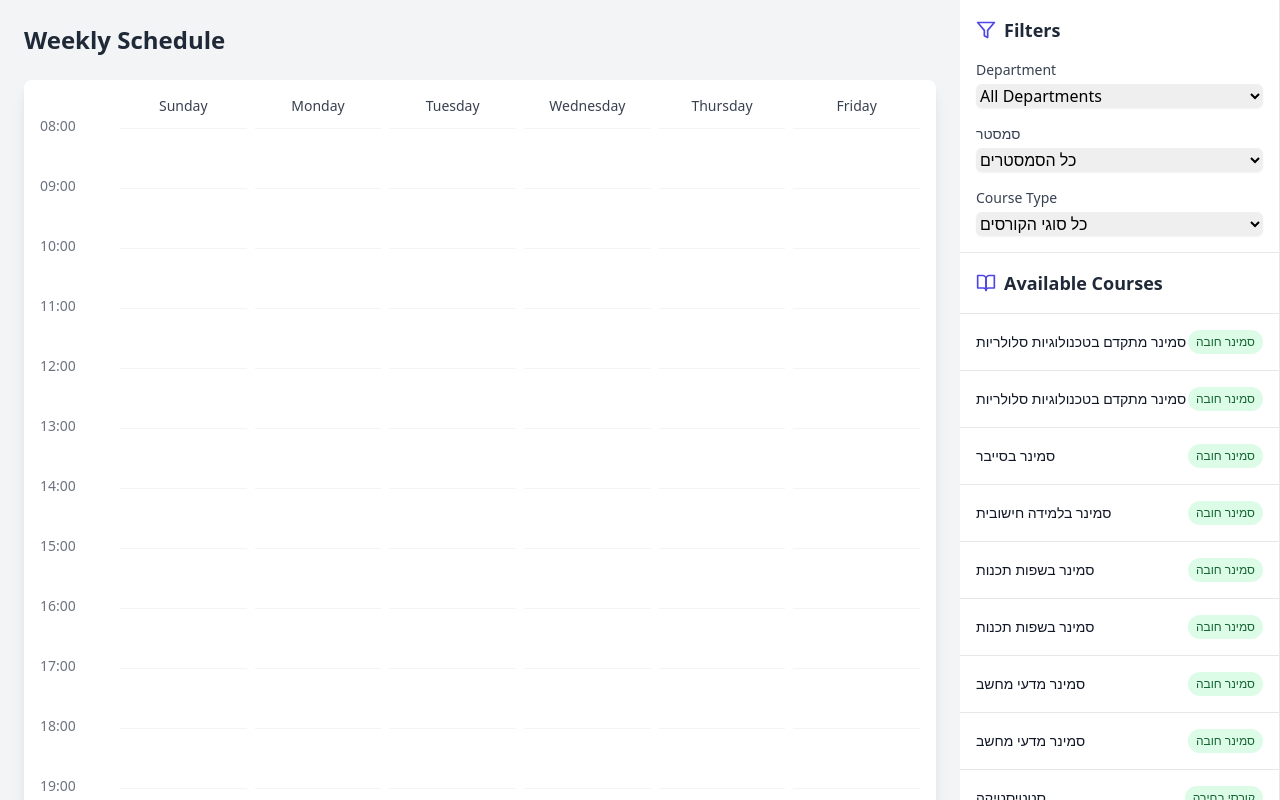
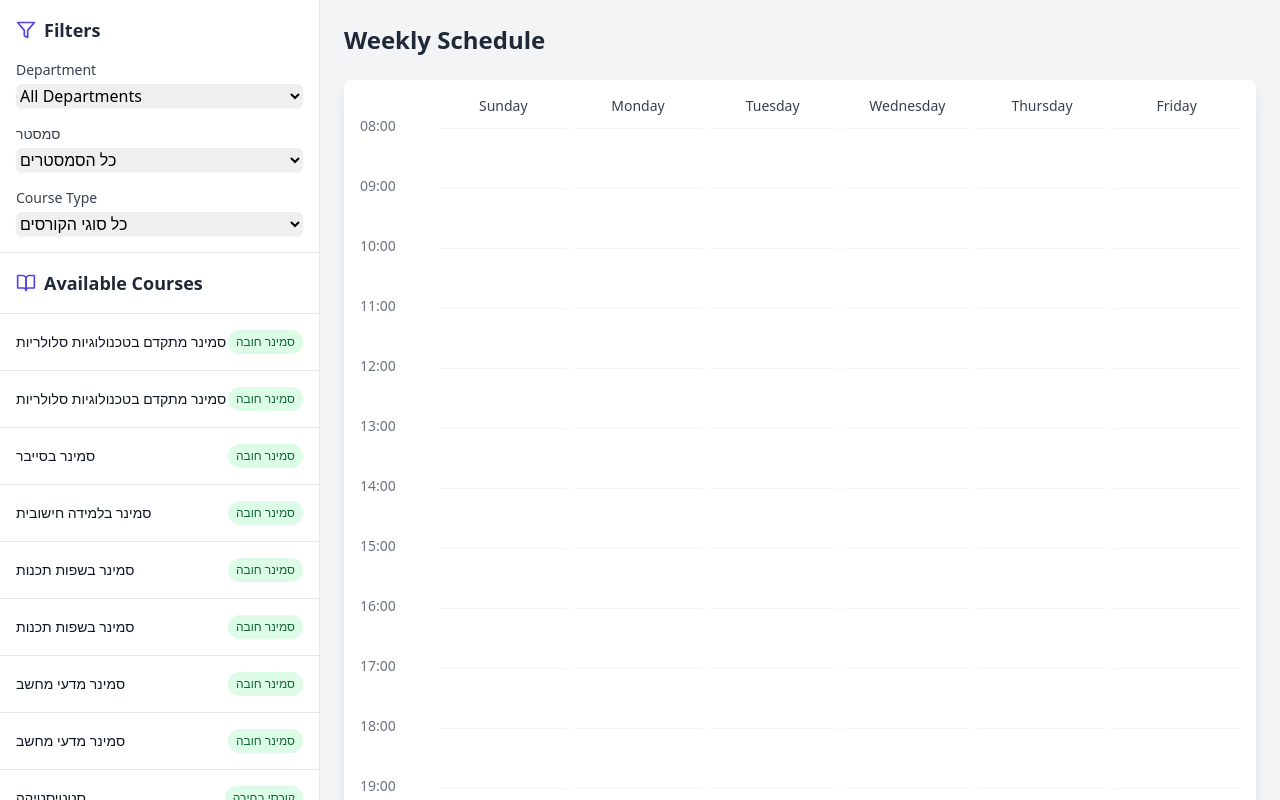
Before and after one commit to RoySegal1/Calander_V1, a React (Vite) app: page / in a window 1280 px wide. Both pictures are taken after typing "Sample", "Sample123" into the empty fields and a click on the button "Log In". Shown: the top 800 px of the page. Built offline with nearby package versions, Linux system fonts and the light colour scheme.

Commit message:
changed the side of the bar to the left.

```diff
--- a/src/components/MainLayout.tsx
+++ b/src/components/MainLayout.tsx
@@ -21,17 +21,25 @@ export default function MainLayout() {
 
   const handleCourseSelect = (course: Course) => {
     if (selectedCourses.includes(course.courseCode)) {
+     // If course is already selected, check if it has complete group selection
       const courseGroups = selectedGroups.find(sg => sg.courseId === course.courseCode);
       const hasLecture = courseGroups?.groups.some(g => g.lectureType === 0);
       const hasPractice = courseGroups?.groups.some(g => g.lectureType === 1);
 
-      if (hasLecture && hasPractice) {
-        setSelectedGroups(selectedGroups.filter(sg => sg.courseId !== course.courseCode && courseGroups?.groups.every(g => g.groupCode !== sg.groups[0].groupCode)));
-      } else {
+      if (hasLecture && hasPractice)
+      {
+         // Remove course and its groups if selection is complete
+         //setSelectedCourses(selectedCourses.filter(id => id !== course.courseCode));
+         setSelectedGroups(selectedGroups.filter(sg => sg.courseId !== course.courseCode && courseGroups?.groups.every(g => g.groupCode !== sg.groups[0].groupCode)));
+      }
+      else
+      {
         setSelectedCourses(selectedCourses.filter(id => id !== course.courseCode));
         setSelectedGroups(selectedGroups.filter(sg => sg.courseId !== course.courseCode));
       }
-    } else {
+    }
+    else {
+      // Add new course
       setSelectedCourses([...selectedCourses, course.courseCode]);
     }
   };
@@ -40,10 +48,12 @@ export default function MainLayout() {
     const courseGroups = selectedGroups.find(sg => sg.courseId === courseId);
 
     if (courseGroups) {
+      // Check if we're trying to select a group of the same type
       const existingGroupOfType = courseGroups.groups.find(g => g.lectureType === group.lectureType);
 
       if (existingGroupOfType) {
         if (existingGroupOfType.groupCode === group.groupCode) {
+          // Deselect the group if it's the same one
           const updatedGroups = courseGroups.groups.filter(g => g.groupCode !== group.groupCode);
           setSelectedGroups(selectedGroups.map(sg =>
             sg.courseId === courseId
@@ -51,6 +61,7 @@ export default function MainLayout() {
               : sg
           ));
         } else {
+          // Replace the existing group with the new one
           const updatedGroups = courseGroups.groups.map(g =>
             g.lectureType === group.lectureType ? group : g
           );
@@ -61,6 +72,7 @@ export default function MainLayout() {
           ));
         }
       } else {
+        // Add new group type
         setSelectedGroups(selectedGroups.map(sg =>
           sg.courseId === courseId
             ? { ...sg, groups: [...sg.groups, group] }
@@ -68,6 +80,7 @@ export default function MainLayout() {
         ));
       }
     } else {
+      // Create new course groups entry
       setSelectedGroups([...selectedGroups, { courseId, groups: [group] }]);
     }
   };
@@ -81,6 +94,14 @@ export default function MainLayout() {
 
   return (
     <div className="min-h-screen bg-gray-100 flex">
+      <Sidebar
+        courses={filteredCourses}
+        selectedCourses={selectedCourses}
+        onCourseSelect={handleCourseSelect}
+        filters={filters}
+        onFilterChange={setFilters}
+      />
+
       <div className="flex-1 p-6 overflow-auto">
         <div className="max-w-5xl mx-auto space-y-6">
           <h2 className="text-2xl font-semibold text-gray-800">Weekly Schedule</h2>
@@ -92,13 +113,6 @@ export default function MainLayout() {
           <ProgressTracker />
         </div>
       </div>
-      <Sidebar
-        courses={filteredCourses}
-        selectedCourses={selectedCourses}
-        onCourseSelect={handleCourseSelect}
-        filters={filters}
-        onFilterChange={setFilters}
-      />
     </div>
   );
 }
--- a/src/components/Sidebar.tsx
+++ b/src/components/Sidebar.tsx
@@ -25,7 +25,7 @@ export default function Sidebar({
   onFilterChange,
 }: SidebarProps) {
   return (
-    <div className="w-80 bg-white border-r border-gray-200 flex flex-col h-screen">
+    <div className="w-full bg-white border-r border-gray-200 flex flex-col h-screen max-w-xs">
       {/* Filters Section */}
       <div className="p-4 border-b border-gray-200">
         <div className="flex items-center gap-2 mb-4">
```
